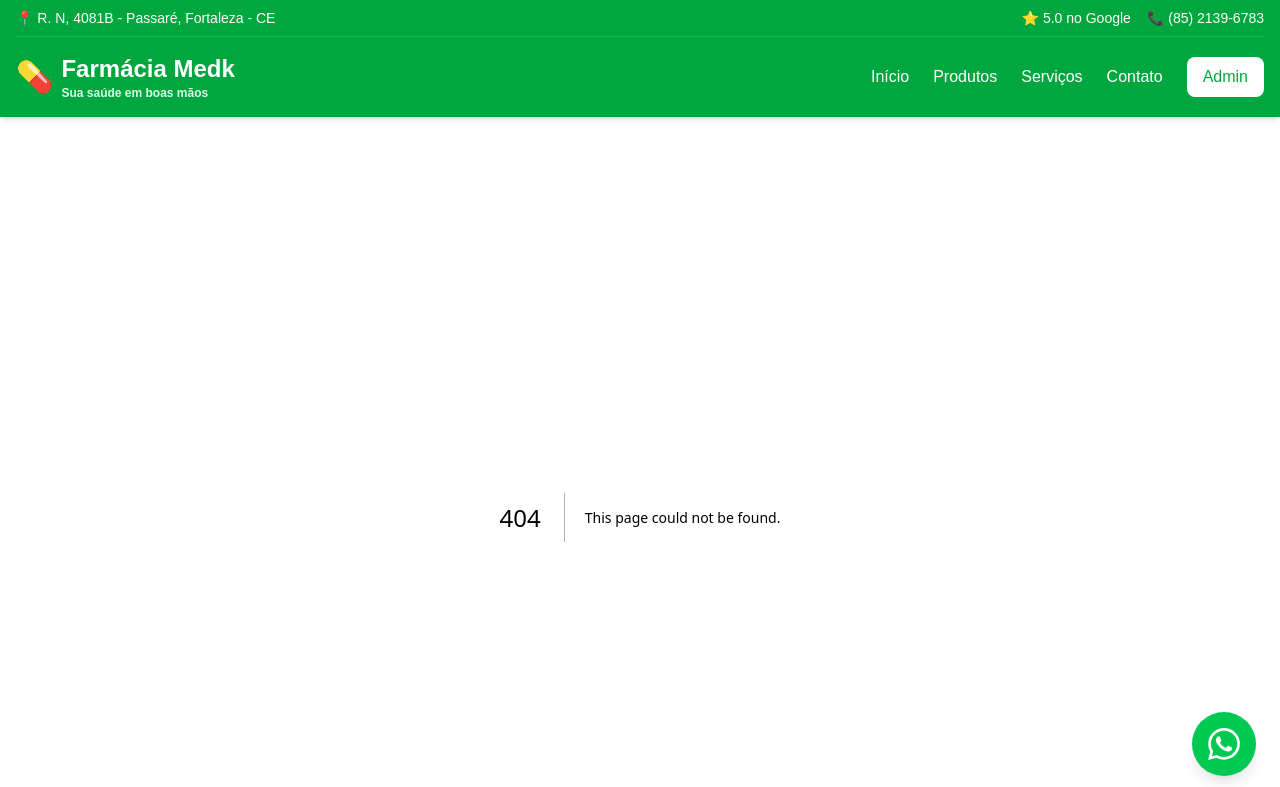
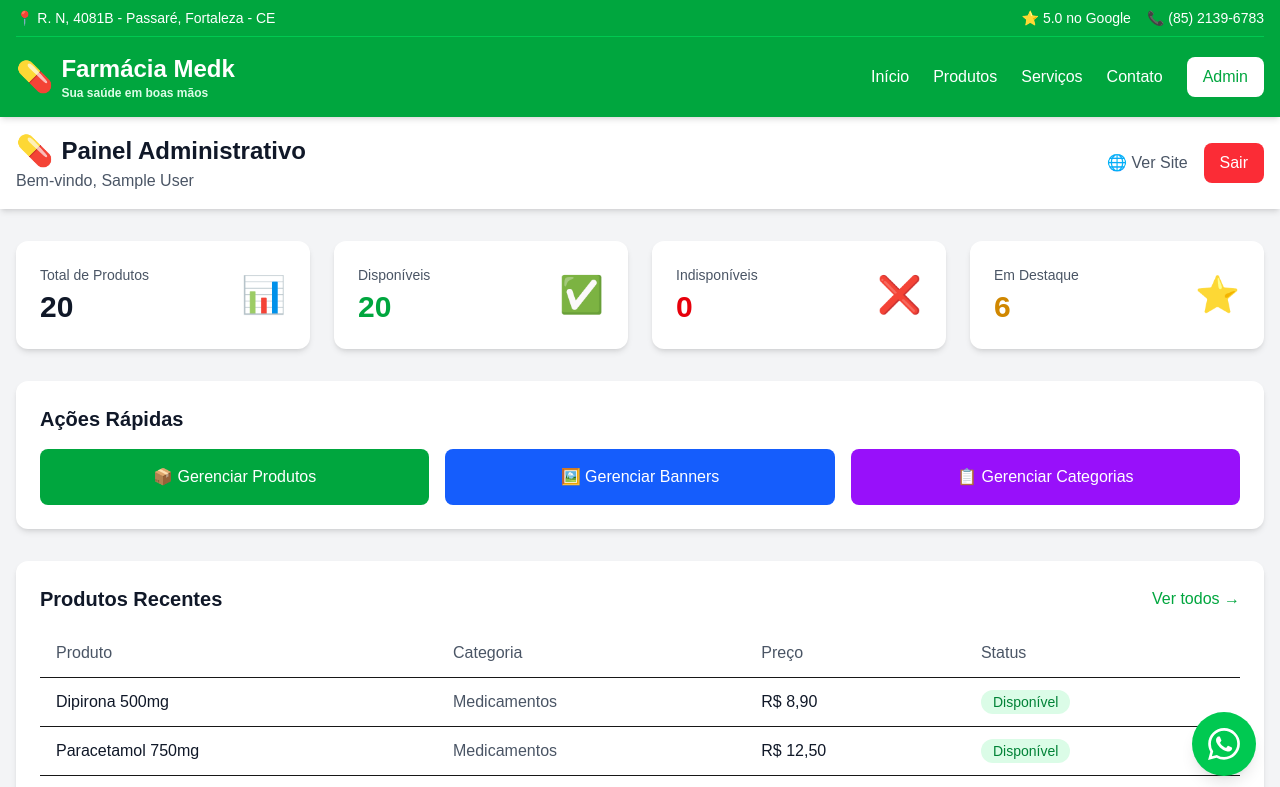
Before and after one commit to Guigms/medk, a Next.js app: page /admin/dashboard in a window 1280 px wide. Before the commit this address had no page. Shown: the top 787 px of the page. Built offline with nearby package versions, Linux system fonts and the light colour scheme; sample sign-in values are in the browser's storage.

Commit message:
auto-commit for c5857abe-2c3c-4805-9512-97d80ac2ba62

```diff
--- /dev/null
+++ b/app/admin/dashboard/page.tsx
@@ -0,0 +1,183 @@
+'use client';
+
+import { useAuth } from '@/lib/auth';
+import { useRouter } from 'next/navigation';
+import Link from 'next/link';
+import ProtectedRoute from '@/components/ProtectedRoute';
+import { products, categories } from '@/lib/mockData';
+import { formatPrice } from '@/lib/utils';
+
+export default function DashboardPage() {
+  const { user, logout } = useAuth();
+  const router = useRouter();
+
+  const handleLogout = () => {
+    logout();
+    router.push('/admin/login');
+  };
+
+  const availableProducts = products.filter(p => p.available).length;
+  const unavailableProducts = products.filter(p => !p.available).length;
+  const featuredProducts = products.filter(p => p.featured).length;
+  const totalProducts = products.length;
+
+  return (
+    <ProtectedRoute>
+      <div className="min-h-screen bg-gray-100">
+        {/* Header */}
+        <header className="bg-white shadow-md">
+          <div className="container mx-auto px-4 py-4">
+            <div className="flex items-center justify-between">
+              <div>
+                <h1 className="text-2xl font-bold text-gray-900 flex items-center gap-2">
+                  <span className="text-3xl">💊</span>
+                  Painel Administrativo
+                </h1>
+                <p className="text-gray-600">Bem-vindo, {user?.name}</p>
+              </div>
+              <div className="flex items-center gap-4">
+                <Link
+                  href="/"
+                  className="text-gray-600 hover:text-gray-900"
+                  target="_blank"
+                >
+                  🌐 Ver Site
+                </Link>
+                <button
+                  onClick={handleLogout}
+                  className="bg-red-500 text-white px-4 py-2 rounded-lg hover:bg-red-600 transition-colors"
+                  data-testid="logout-button"
+                >
+                  Sair
+                </button>
+              </div>
+            </div>
+          </div>
+        </header>
+
+        {/* Main Content */}
+        <main className="container mx-auto px-4 py-8">
+          {/* Stats */}
+          <div className="grid grid-cols-1 md:grid-cols-2 lg:grid-cols-4 gap-6 mb-8">
+            <div className="bg-white p-6 rounded-xl shadow-md">
+              <div className="flex items-center justify-between">
+                <div>
+                  <p className="text-gray-600 text-sm mb-1">Total de Produtos</p>
+                  <p className="text-3xl font-bold text-gray-900" data-testid="stat-total-products">{totalProducts}</p>
+                </div>
+                <div className="text-4xl">📊</div>
+              </div>
+            </div>
+
+            <div className="bg-white p-6 rounded-xl shadow-md">
+              <div className="flex items-center justify-between">
+                <div>
+                  <p className="text-gray-600 text-sm mb-1">Disponíveis</p>
+                  <p className="text-3xl font-bold text-green-600" data-testid="stat-available-products">{availableProducts}</p>
+                </div>
+                <div className="text-4xl">✅</div>
+              </div>
+            </div>
+
+            <div className="bg-white p-6 rounded-xl shadow-md">
+              <div className="flex items-center justify-between">
+                <div>
+                  <p className="text-gray-600 text-sm mb-1">Indisponíveis</p>
+                  <p className="text-3xl font-bold text-red-600" data-testid="stat-unavailable-products">{unavailableProducts}</p>
+                </div>
+                <div className="text-4xl">❌</div>
+              </div>
+            </div>
+
+            <div className="bg-white p-6 rounded-xl shadow-md">
+              <div className="flex items-center justify-between">
+                <div>
+                  <p className="text-gray-600 text-sm mb-1">Em Destaque</p>
+                  <p className="text-3xl font-bold text-yellow-600" data-testid="stat-featured-products">{featuredProducts}</p>
+                </div>
+                <div className="text-4xl">⭐</div>
+              </div>
+            </div>
+          </div>
+
+          {/* Quick Actions */}
+          <div className="bg-white rounded-xl shadow-md p-6 mb-8">
+            <h2 className="text-xl font-bold mb-4 text-gray-900">Ações Rápidas</h2>
+            <div className="grid grid-cols-1 md:grid-cols-3 gap-4">
+              <Link
+                href="/admin/produtos"
+                className="bg-green-600 text-white p-4 rounded-lg hover:bg-green-700 transition-colors text-center font-medium"
+                data-testid="manage-products-button"
+              >
+                📦 Gerenciar Produtos
+              </Link>
+              <Link
+                href="/admin/banners"
+                className="bg-blue-600 text-white p-4 rounded-lg hover:bg-blue-700 transition-colors text-center font-medium"
+                data-testid="manage-banners-button"
+              >
+                🖼️ Gerenciar Banners
+              </Link>
+              <Link
+                href="/admin/categorias"
+                className="bg-purple-600 text-white p-4 rounded-lg hover:bg-purple-700 transition-colors text-center font-medium"
+                data-testid="manage-categories-button"
+              >
+                📋 Gerenciar Categorias
+              </Link>
+            </div>
+          </div>
+
+          {/* Recent Products */}
+          <div className="bg-white rounded-xl shadow-md p-6">
+            <div className="flex items-center justify-between mb-4">
+              <h2 className="text-xl font-bold text-gray-900">Produtos Recentes</h2>
+              <Link
+                href="/admin/produtos"
+                className="text-green-600 hover:text-green-700 font-medium"
+              >
+                Ver todos →
+              </Link>
+            </div>
+            <div className="overflow-x-auto">
+              <table className="w-full">
+                <thead>
+                  <tr className="border-b">
+                    <th className="text-left py-3 px-4 text-gray-600 font-medium">Produto</th>
+                    <th className="text-left py-3 px-4 text-gray-600 font-medium">Categoria</th>
+                    <th className="text-left py-3 px-4 text-gray-600 font-medium">Preço</th>
+                    <th className="text-left py-3 px-4 text-gray-600 font-medium">Status</th>
+                  </tr>
+                </thead>
+                <tbody>
+                  {products.slice(0, 5).map((product) => (
+                    <tr key={product.id} className="border-b hover:bg-gray-50">
+                      <td className="py-3 px-4 text-gray-900">{product.name}</td>
+                      <td className="py-3 px-4 text-gray-600">
+                        {categories.find(c => c.slug === product.category)?.name}
+                      </td>
+                      <td className="py-3 px-4 text-gray-900 font-medium">
+                        {formatPrice(product.price)}
+                      </td>
+                      <td className="py-3 px-4">
+                        <span
+                          className={`px-3 py-1 rounded-full text-sm font-medium ${
+                            product.available
+                              ? 'bg-green-100 text-green-700'
+                              : 'bg-red-100 text-red-700'
+                          }`}
+                        >
+                          {product.available ? 'Disponível' : 'Indisponível'}
+                        </span>
+                      </td>
+                    </tr>
+                  ))}
+                </tbody>
+              </table>
+            </div>
+          </div>
+        </main>
+      </div>
+    </ProtectedRoute>
+  );
+}
```
